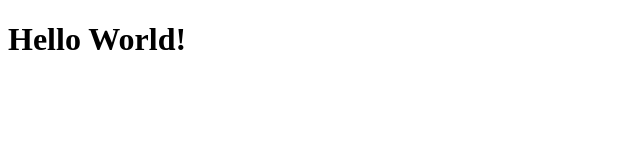
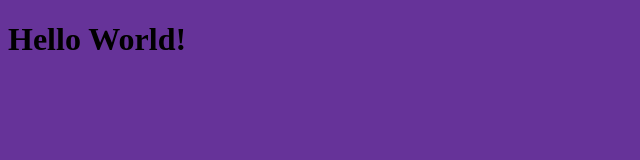
Before and after one commit to mobiobi/gittonight, a plain HTML site: page index.html in a window 1280 px wide. Shown: the whole page, without its empty margins (0-640 px from the left). Drawn offline with Linux system fonts and the light colour scheme.

Commit message:
CSS added and linked

```diff
--- a/index.html
+++ b/index.html
@@ -4,6 +4,7 @@
     <meta charset="UTF-8">
     <meta name="viewport" content="width=device-width, initial-scale=1.0">
     <title>Document</title>
+    <link rel="stylesheet" href="styles.css">
 </head>
 <body>
     <div>
--- /dev/null
+++ b/styles.css
@@ -0,0 +1,3 @@
+body{
+    background-color: rebeccapurple;
+}
```
